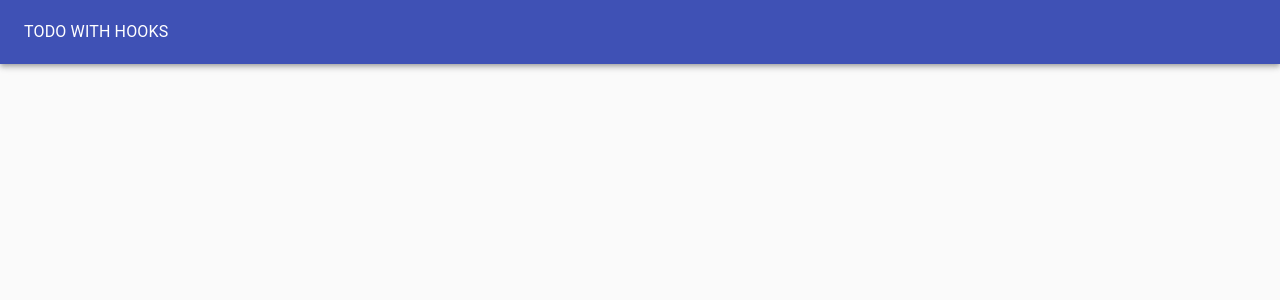
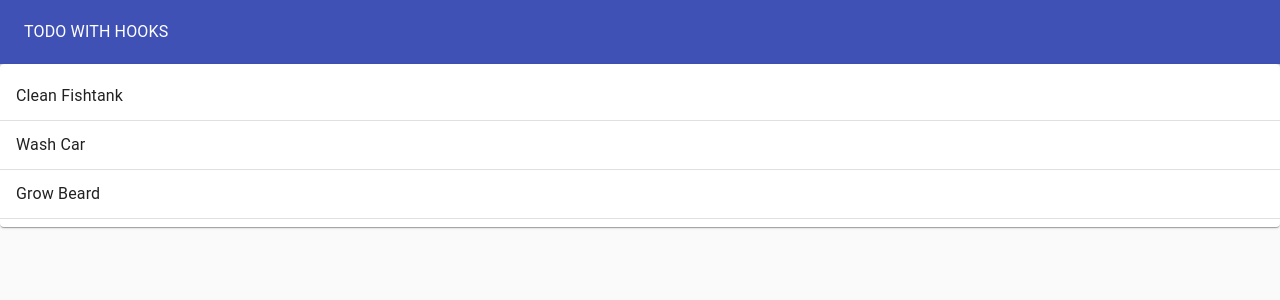
Before and after one commit to alfonsog714/react-hooks-todos, a React (Create React App) app: page / in a window 1280 px wide. Shown: the top 300 px of the page. Built offline with nearby package versions, Linux system fonts and the light colour scheme.

Commit message:
Created TodoList component

```diff
--- a/src/TodoApp.js
+++ b/src/TodoApp.js
@@ -4,6 +4,8 @@
 import AppBar from "@material-ui/core/AppBar";
 import Toolbar from '@material-ui/core/Toolbar';
 import Grid from '@material-ui/core/Grid';
+
+import TodoList from './TodoList.js'
 
 function TodoApp(){
     const initialTodos = [
@@ -30,7 +32,7 @@
                 </Toolbar>
 
             </AppBar>
-
+            <TodoList todos={todos} />
         </Paper>
     )
 }
--- /dev/null
+++ b/src/TodoList.js
@@ -0,0 +1,24 @@
+import React from 'react';
+import Paper from '@material-ui/core/Paper';
+import List from '@material-ui/core/List';
+import ListItem from '@material-ui/core/ListItem';
+import Divider from '@material-ui/core/Divider';
+import ListItemText from "@material-ui/core/ListItemText"
+
+function TodoList(props){
+    return (
+        <Paper>
+            <List>
+            {props.todos.map(todo => (
+                <>
+                <ListItem>
+                    <ListItemText>{todo.task}</ListItemText>
+                </ListItem>
+                <Divider />
+                </>
+            ))}
+            </List>
+        </Paper>
+    )
+}
+export default TodoList;
```
